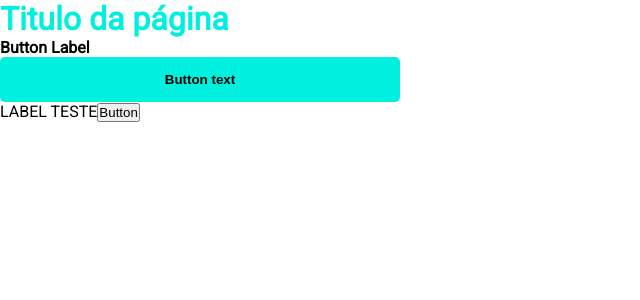
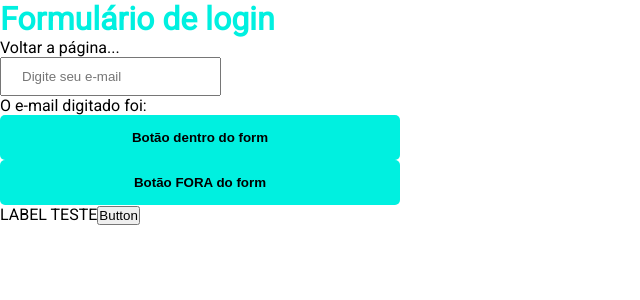
Before and after one commit to luisgustavofaria/revisao-social-dev, a Next.js app: page / in a window 1280 px wide. Shown: the top 300 px of the page, without its empty margins (0-640 px from the left). Built offline with nearby package versions, Linux system fonts and the light colour scheme.

Commit message:
onChange e formulários

```diff
--- a/pages/index.jsx
+++ b/pages/index.jsx
@@ -1,11 +1,32 @@
 import Title from '../src/components/title/title'
 import Button from '../src/components/button/button'
+import Input from '../src/components/input/input'
 
 export default function HomePage() {
+  const handleLabelClick = () => {
+    console.log('HANDLE LABEL CLICK')
+  }
+
+  const handleSubmitForm = (event) => {
+    event.preventDefault()
+    console.log('HANDLE SUBMIT FORM')
+  }
+
+  let email = ''
+  const handleChangeInput = (event) => {
+    email = event.target.value
+  }
+
   return (
     <>
-      <Title>Titulo da página</Title>
-      <Button>Botão</Button>
+      <Title onClick={handleLabelClick}>Formulário de login</Title>
+      <label onClick={handleLabelClick}>Voltar a página...</label>
+      <form onSubmit={handleSubmitForm}>
+        <Input type="text" placeholder="Digite seu e-mail" onChange={handleChangeInput} />
+        <p>O e-mail digitado foi: {email}</p>
+        <Button type="submit">Botão dentro do form</Button>
+      </form>
+      <Button onClick={handleLabelClick}>Botão FORA do form</Button>
       <label>LABEL TESTE</label>
       <button>Button</button>
     </>
--- a/src/components/button/button.jsx
+++ b/src/components/button/button.jsx
@@ -19,11 +19,10 @@ const ButtonContainer = styled.div`
   }
 `
 
-export default function Button() {
+export default function Button(props) {
   return (
     <ButtonContainer>
-      <label>Button Label</label>
-      <button>Button text</button>
+      <button {...props}>{props.children}</button>
     </ButtonContainer>
   )
 }
--- /dev/null
+++ b/src/components/input/input.jsx
@@ -0,0 +1,9 @@
+import styled from 'styled-components'
+
+const StyledInput = styled.input`
+  padding: 10px 20px;
+`
+
+export default function Input(props) {
+  return <StyledInput {...props} />
+}
--- a/src/components/title/title.jsx
+++ b/src/components/title/title.jsx
@@ -5,5 +5,5 @@ const StyledTile = styled.h1`
 `
 
 export default function Title(props) {
-  return <StyledTile>{props.children}</StyledTile>
+  return <StyledTile onClick={props.onClick}>{props.children}</StyledTile>
 }
```
